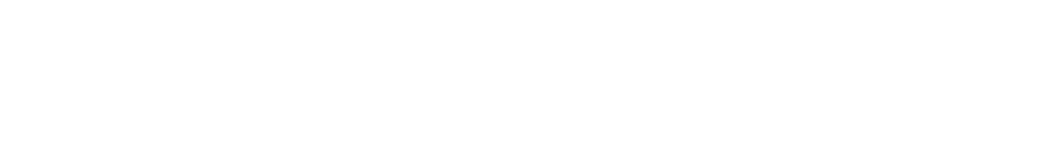
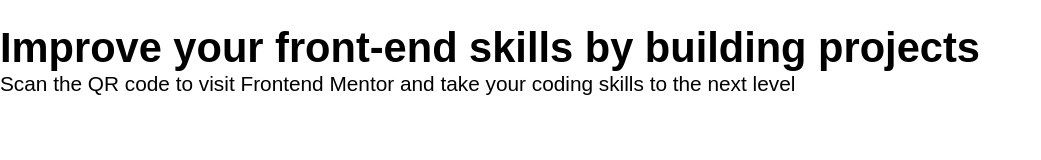
Before and after one commit to DevWesley8/qr-code, a plain HTML site: page index.html in a window 1280 px wide. Shown: the whole page, without its empty margins (0-1041 px from the left). Drawn offline with Linux system fonts and the light colour scheme.

Commit message:
added text to h1 and p tags

```diff
--- a/index.html
+++ b/index.html
@@ -12,8 +12,8 @@
             <div class="qr-code">
                 <img src="" alt="">
             </div>
-            <h1></h1>
-            <p></p>
+            <h1>Improve your front-end skills by building projects</h1>
+            <p>Scan the QR code to visit Frontend Mentor and take your coding skills to the next level</p>
         </div>
     </div>
 </body>
```
